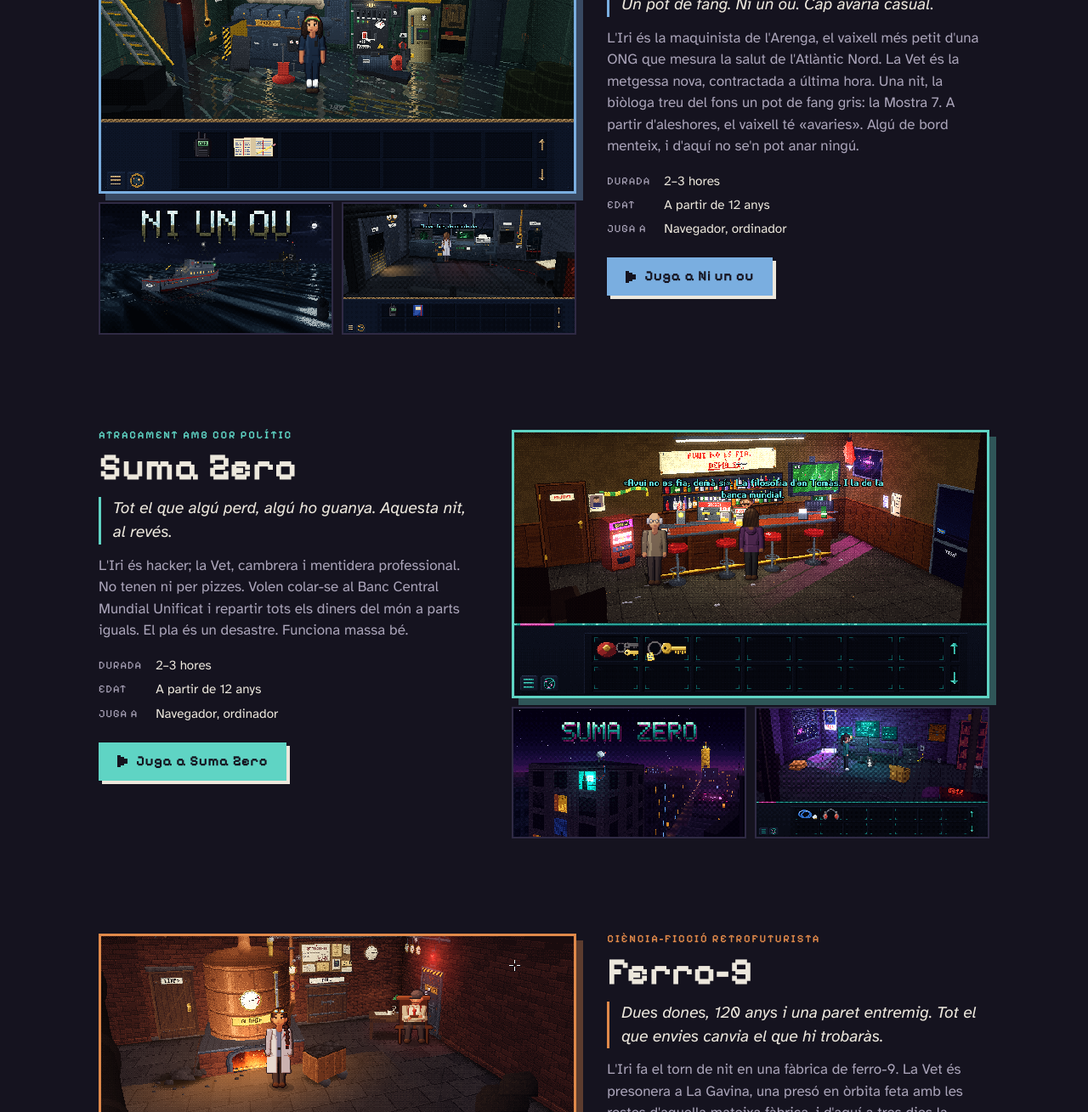
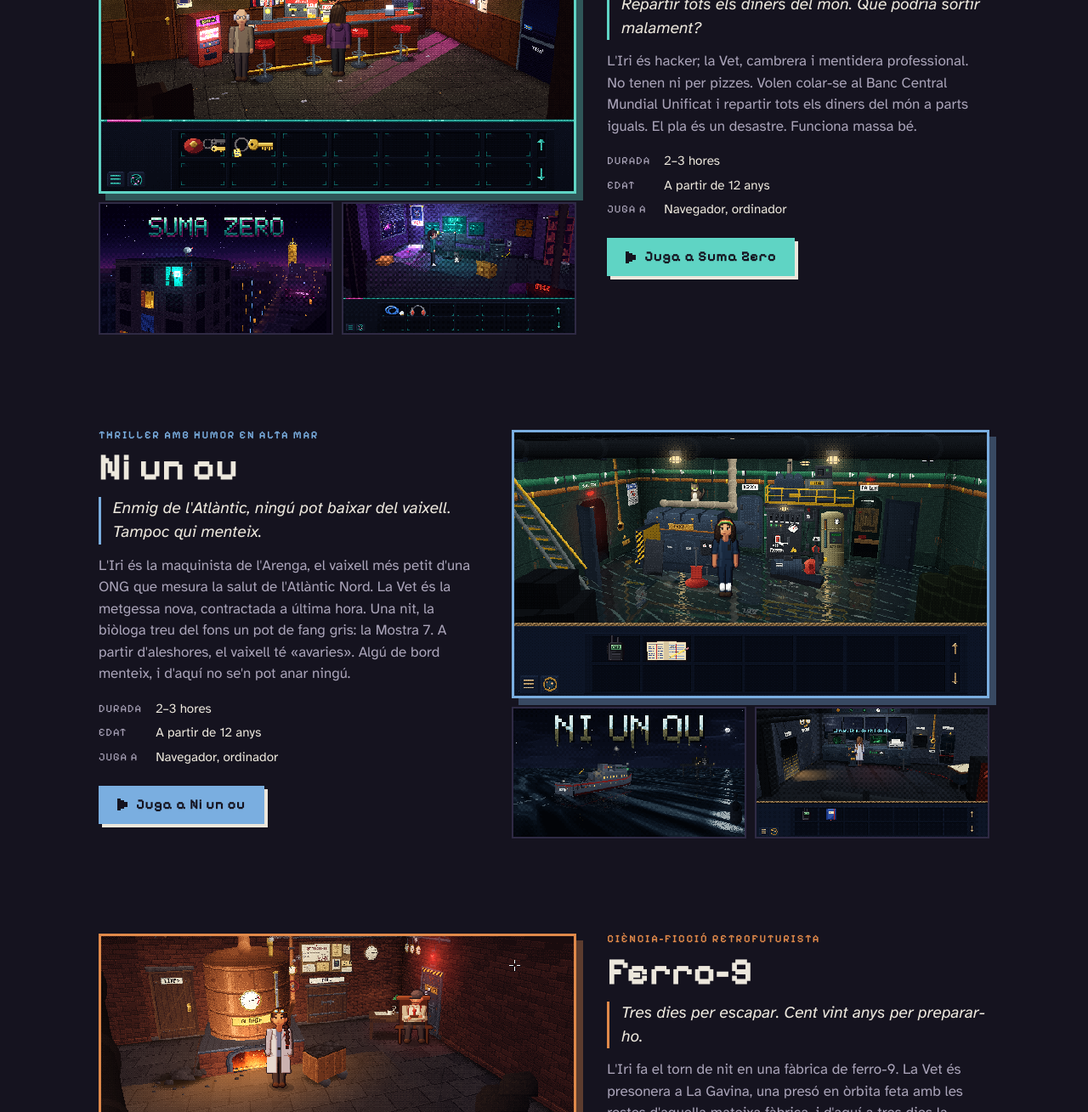
Before and after one commit to zarpilla/malaherbasoft, a plain HTML site: page public/index.html in a window 1280 px wide. Shown: the part 692-2001 px from the top of the page at 85% size. Drawn offline with Linux system fonts and the light colour scheme.

Commit message:
Web: Suma Zero primer i lemes nous
Co-Authored-By: Claude Opus 5.5 <noreply@anthropic.com>

```diff
--- a/public/index.html
+++ b/public/index.html
@@ -3,7 +3,7 @@
 <head>
 <meta charset="utf-8">
 <meta name="viewport" content="width=device-width, initial-scale=1, viewport-fit=cover">
-<meta name="description" content="Aventures gràfiques en català, gratuïtes i per jugar al navegador: Ni un ou, Suma Zero i Ferro-9.">
+<meta name="description" content="Aventures gràfiques en català, gratuïtes i per jugar al navegador: Suma Zero, Ni un ou i Ferro-9.">
 <title>Mala Herba Soft</title>
 <link rel="icon" href="favicon.ico" sizes="any">
 <link rel="icon" href="favicon.svg" type="image/svg+xml">
@@ -161,9 +161,34 @@ footer a { color: var(--sap); }
   </section>
 
   <section class="wrap games" id="jocs" aria-label="Jocs">
+    <article class="game suma">
+      <div class="shots">
+        <img class="px cover" src="img/sumazero-joc.png" alt="Partida a Suma Zero: al bar La Propina, la Vet mira el cartell: «Aquí no es fia, demà sí. La filosofia d'en Tomàs. I la de la banca mundial.»" width="640" height="360">
+        <div class="row">
+          <img class="px" src="img/sumazero-portada.png" alt="Portada de Suma Zero: un pis amb una finestra il·luminada, la ciutat de nit i la torre del banc al fons" width="640" height="360" loading="lazy">
+          <img class="px" src="img/sumazero-joc2.png" alt="L'Iri, al pis d'estudiant, davant dels ordinadors, amb el gat al costat i caixes de pizza per terra" width="640" height="360" loading="lazy">
+        </div>
+      </div>
+      <div>
+        <p class="kind">Atracament amb cor polític</p>
+        <h2>Suma Zero</h2>
+        <p class="lema">Repartir tots els diners del món. Què podria sortir malament?</p>
+        <p class="desc">L'Iri és hacker; la Vet, cambrera i mentidera professional. No tenen ni per pizzes. Volen colar-se al Banc Central Mundial Unificat i repartir tots els diners del món a parts iguals. El pla és un desastre. Funciona massa bé.</p>
+        <dl class="meta">
+          <dt>Durada</dt><dd>2–3 hores</dd>
+          <dt>Edat</dt><dd>A partir de 12 anys</dd>
+          <dt>Juga a</dt><dd>Navegador, ordinador</dd>
+        </dl>
+        <a class="play" href="suma-zero/">
+          <svg viewBox="0 0 6 7" aria-hidden="true" shape-rendering="crispEdges"><path d="M0 0h2v1h2v1h2v3h-2v1h-2v1h-2z" fill="currentColor"/></svg>
+          Juga a Suma Zero
+        </a>
+      </div>
+    </article>
+
     <article class="game niunou">
       <div class="shots">
-        <img class="px cover" src="img/niunou-joc.png" alt="Partida a Ni un ou: l'Iri, a la sala de màquines del vaixell, entre els motors i el quadre de comandament; dalt d'una canonada, en Diu, el gat" width="640" height="360">
+        <img class="px cover" src="img/niunou-joc.png" alt="Partida a Ni un ou: l'Iri, a la sala de màquines del vaixell, entre els motors i el quadre de comandament; dalt d'una canonada, en Diu, el gat" width="640" height="360" loading="lazy">
         <div class="row">
           <img class="px" src="img/niunou-portada.png" alt="Portada de Ni un ou: un vaixell petit de nit en alta mar i, a l'horitzó, una plataforma il·luminada" width="640" height="360" loading="lazy">
           <img class="px" src="img/niunou-joc2.png" alt="La Vet, al pont, mira pels vidres: «El mar. Gris, de nit i de dia.»" width="640" height="360" loading="lazy">
@@ -172,7 +197,7 @@ footer a { color: var(--sap); }
       <div>
         <p class="kind">Thriller amb humor en alta mar</p>
         <h2>Ni un ou</h2>
-        <p class="lema">Un pot de fang. Ni un ou. Cap avaria casual.</p>
+        <p class="lema">Enmig de l'Atlàntic, ningú pot baixar del vaixell. Tampoc qui menteix.</p>
         <p class="desc">L'Iri és la maquinista de l'Arenga, el vaixell més petit d'una ONG que mesura la salut de l'Atlàntic Nord. La Vet és la metgessa nova, contractada a última hora. Una nit, la biòloga treu del fons un pot de fang gris: la Mostra 7. A partir d'aleshores, el vaixell té «avaries». Algú de bord menteix, i d'aquí no se'n pot anar ningú.</p>
         <dl class="meta">
           <dt>Durada</dt><dd>2–3 hores</dd>
@@ -182,31 +207,6 @@ footer a { color: var(--sap); }
         <a class="play" href="ni-un-ou/">
           <svg viewBox="0 0 6 7" aria-hidden="true" shape-rendering="crispEdges"><path d="M0 0h2v1h2v1h2v3h-2v1h-2v1h-2z" fill="currentColor"/></svg>
           Juga a Ni un ou
-        </a>
-      </div>
-    </article>
-
-    <article class="game suma">
-      <div class="shots">
-        <img class="px cover" src="img/sumazero-joc.png" alt="Partida a Suma Zero: al bar La Propina, la Vet mira el cartell: «Aquí no es fia, demà sí. La filosofia d'en Tomàs. I la de la banca mundial.»" width="640" height="360" loading="lazy">
-        <div class="row">
-          <img class="px" src="img/sumazero-portada.png" alt="Portada de Suma Zero: un pis amb una finestra il·luminada, la ciutat de nit i la torre del banc al fons" width="640" height="360" loading="lazy">
-          <img class="px" src="img/sumazero-joc2.png" alt="L'Iri, al pis d'estudiant, davant dels ordinadors, amb el gat al costat i caixes de pizza per terra" width="640" height="360" loading="lazy">
-        </div>
-      </div>
-      <div>
-        <p class="kind">Atracament amb cor polític</p>
-        <h2>Suma Zero</h2>
-        <p class="lema">Tot el que algú perd, algú ho guanya. Aquesta nit, al revés.</p>
-        <p class="desc">L'Iri és hacker; la Vet, cambrera i mentidera professional. No tenen ni per pizzes. Volen colar-se al Banc Central Mundial Unificat i repartir tots els diners del món a parts iguals. El pla és un desastre. Funciona massa bé.</p>
-        <dl class="meta">
-          <dt>Durada</dt><dd>2–3 hores</dd>
-          <dt>Edat</dt><dd>A partir de 12 anys</dd>
-          <dt>Juga a</dt><dd>Navegador, ordinador</dd>
-        </dl>
-        <a class="play" href="suma-zero/">
-          <svg viewBox="0 0 6 7" aria-hidden="true" shape-rendering="crispEdges"><path d="M0 0h2v1h2v1h2v3h-2v1h-2v1h-2z" fill="currentColor"/></svg>
-          Juga a Suma Zero
         </a>
       </div>
     </article>
@@ -222,7 +222,7 @@ footer a { color: var(--sap); }
       <div>
         <p class="kind">Ciència-ficció retrofuturista</p>
         <h2>Ferro-9</h2>
-        <p class="lema">Dues dones, 120 anys i una paret entremig. Tot el que envies canvia el que hi trobaràs.</p>
+        <p class="lema">Tres dies per escapar. Cent vint anys per preparar-ho.</p>
         <p class="desc">L'Iri fa el torn de nit en una fàbrica de ferro-9. La Vet és presonera a La Gavina, una presó en òrbita feta amb les restes d'aquella mateixa fàbrica, i d'aquí a tres dies la «reciclaran». Una finestra de fase les connecta: el que una amaga al passat, l'altra ho troba al present.</p>
         <dl class="meta">
           <dt>Durada</dt><dd>2–3 hores</dd>
```
